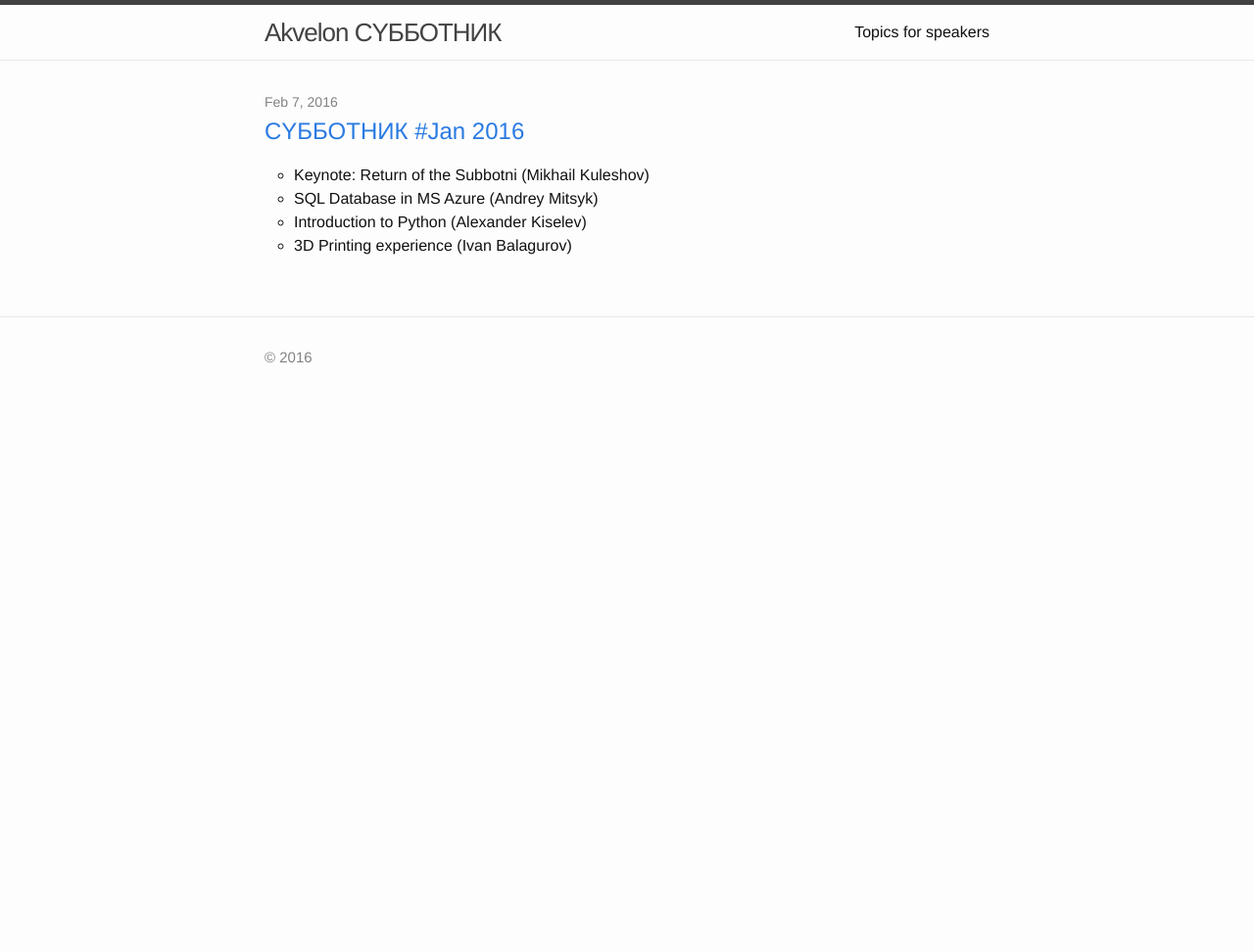
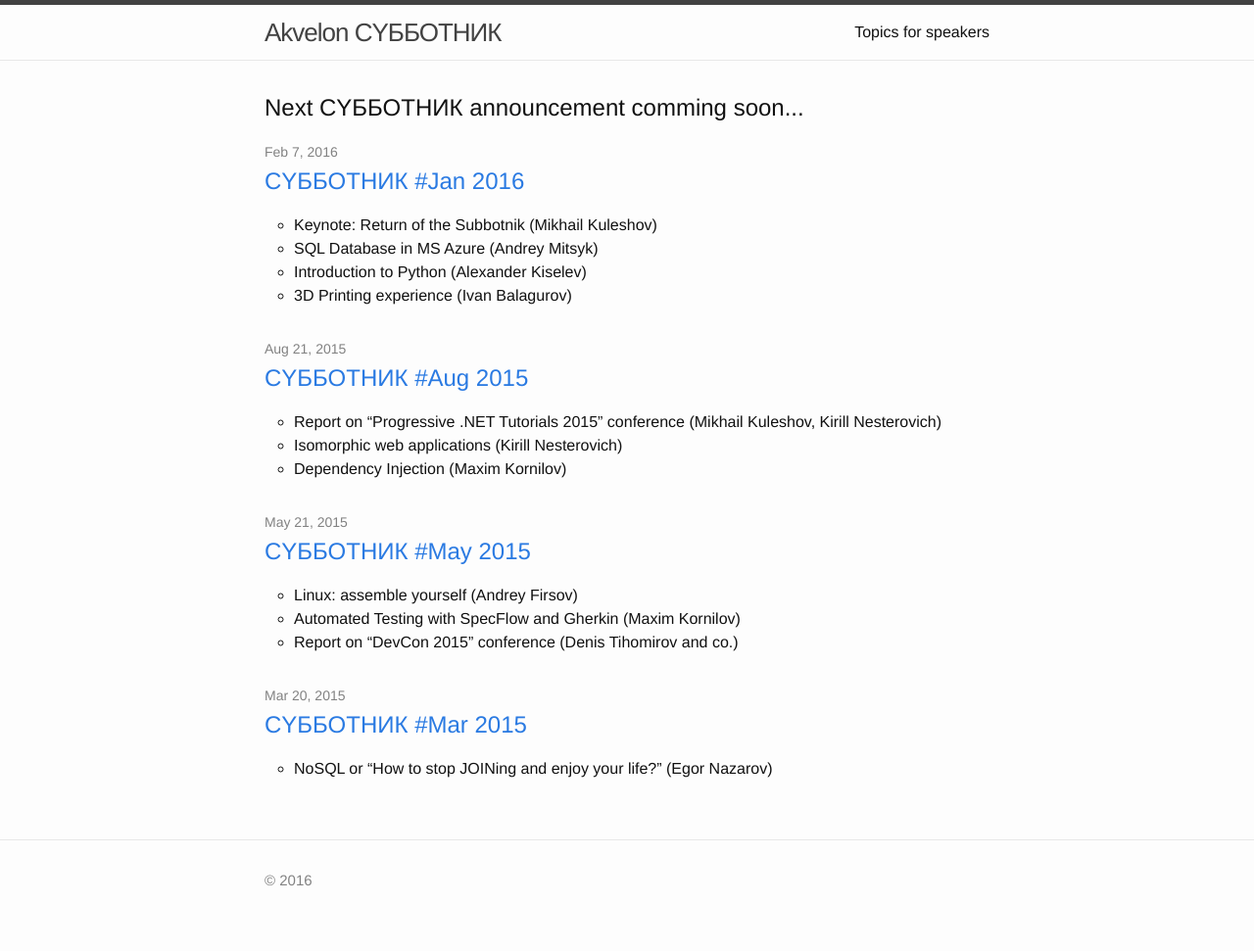
Before and after one commit to aides/aides.github.io, a Jekyll site: the page built from index.html, in a window 1280 px wide. Shown: the whole page at 98% size. Built offline with Jekyll 4.4.1, drawn with Linux system fonts in a browser that asks for light colours; before the commit the page ends 900 px from its top, so only the background shows below that.

Commit message:
Added more old posts

```diff
--- /dev/null
+++ b/_posts/2015-03-21-subbotnik-mar-2015.markdown
@@ -0,0 +1,7 @@
+---
+layout: post
+title:  "CYББОТНИК #Mar 2015"
+date:   2015-03-21 00:00:00 +0300
+---
+
+* NoSQL or "How to stop JOINing and enjoy your life?" (Egor Nazarov)
--- /dev/null
+++ b/_posts/2015-05-22-subbotnik-may-2015.markdown
@@ -0,0 +1,9 @@
+---
+layout: post
+title:  "CYББОТНИК #May 2015"
+date:   2015-05-22 00:00:00 +0300
+---
+
+* Linux: assemble yourself (Andrey Firsov)
+* Automated Testing with SpecFlow and Gherkin (Maxim Kornilov)
+* Report on "DevCon 2015" conference (Denis Tihomirov and co.)
--- /dev/null
+++ b/_posts/2015-08-22-subbotnik-aug-2015.markdown
@@ -0,0 +1,8 @@
+---
+layout: post
+title:  "CYББОТНИК #Aug 2015"
+date:   2015-08-22 00:00:00 +0300
+---
+* Report on "Progressive .NET Tutorials 2015" conference (Mikhail Kuleshov, Kirill Nesterovich)
+* Isomorphic web applications (Kirill Nesterovich)
+* Dependency Injection (Maxim Kornilov)
--- a/_posts/2016-02-07-subbotnik-jan-2016.markdown
+++ b/_posts/2016-02-07-subbotnik-jan-2016.markdown
@@ -3,7 +3,7 @@ layout: post
 title:  "CYББОТНИК #Jan 2016"
 date:   2016-02-07 21:07:46 +0300
 ---
-* Keynote: Return of the Subbotni (Mikhail Kuleshov)
+* Keynote: Return of the Subbotnik (Mikhail Kuleshov)
 * SQL Database in MS Azure (Andrey Mitsyk)
 * Introduction to Python (Alexander Kiselev)
 * 3D Printing experience (Ivan Balagurov)
--- a/index.html
+++ b/index.html
@@ -3,6 +3,9 @@ layout: default
 ---
 
 <div class="home">
+  <div>
+      <h2>Next CYББОТНИК announcement comming soon...</h2>
+  </div>
   <ul class="post-list">
     {% for post in site.posts %}
       <li>
```
